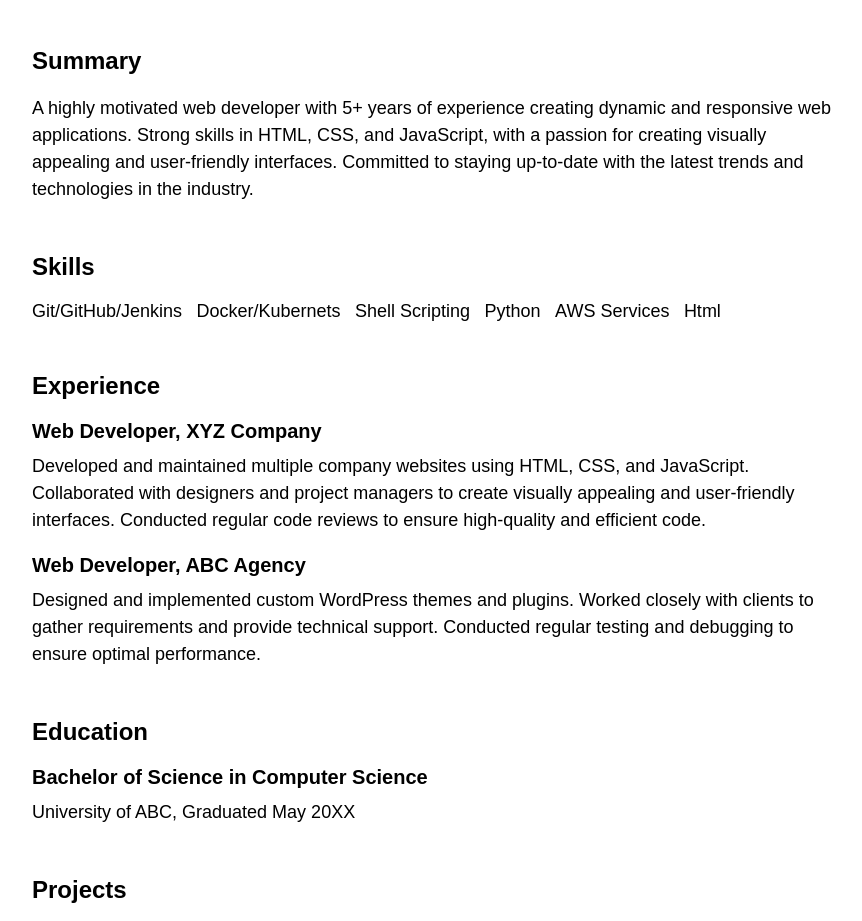
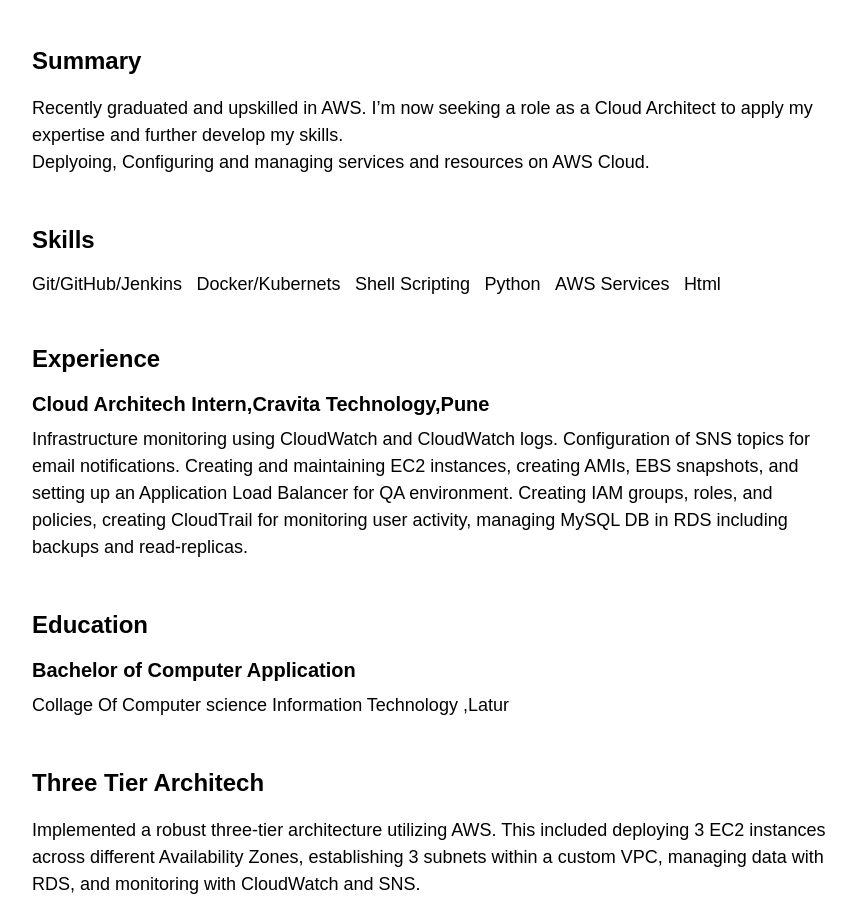
Before and after one commit to Prasadk1618/host-resume-ec2, a plain HTML site: page index.html in a window 1280 px wide. Shown: the part 122-1043 px from the top of the page, without its empty margins (208-1070 px from the left). Drawn offline with Linux system fonts and the light colour scheme.

Commit message:
Final Change..!

```diff
--- a/index.html
+++ b/index.html
@@ -7,12 +7,14 @@
 <body>
 	<div class="container">
 		<header>
-			<h1>Prasad B kale-Patil</h1>
-			<p>AWS DevOps linux</p>
+			<h1>Prasad kale</h1>
+			<p>AWS DevOps</p>
 		</header>
 		<section>
 			<h2>Summary</h2>
-			<p>A highly motivated web developer with 5+ years of experience creating dynamic and responsive web applications. Strong skills in HTML, CSS, and JavaScript, with a passion for creating visually appealing and user-friendly interfaces. Committed to staying up-to-date with the latest trends and technologies in the industry.</p>
+			<p>Recently graduated and upskilled in AWS. I’m now seeking a role as a Cloud Architect to apply
+				my expertise and further develop my skills.</p>
+			<p>Deplyoing, Configuring and managing services and resources on AWS Cloud. </p>
 		</section>
 		<section>
 			<h2>Skills</h2>
@@ -27,19 +29,25 @@
 		</section>
 		<section>
 			<h2>Experience</h2>
-			<h3>Web Developer, XYZ Company</h3>
-			<p>Developed and maintained multiple company websites using HTML, CSS, and JavaScript. Collaborated with designers and project managers to create visually appealing and user-friendly interfaces. Conducted regular code reviews to ensure high-quality and efficient code. </p>
-			<h3>Web Developer, ABC Agency</h3>
-			<p>Designed and implemented custom WordPress themes and plugins. Worked closely with clients to gather requirements and provide technical support. Conducted regular testing and debugging to ensure optimal performance.</p>
+			<h3>Cloud Architech Intern,Cravita Technology,Pune</h3>
+			<p>Infrastructure monitoring using CloudWatch and CloudWatch logs.
+				Configuration of SNS topics for email notifications.
+				Creating and maintaining EC2 instances, creating AMIs, EBS snapshots,
+				and setting up an Application Load Balancer for QA environment.
+				Creating IAM groups, roles, and policies, creating CloudTrail for
+				monitoring user activity, managing MySQL DB in RDS including backups
+				and read-replicas. </p>
+
+
 		</section>
 		<section>
 			<h2>Education</h2>
-			<h3>Bachelor of Science in Computer Science</h3>
-			<p>University of ABC, Graduated May 20XX</p>
+			<h3>Bachelor of Computer Application</h3>
+			<p>Collage Of Computer science Information Technology ,Latur</p>
 		</section>
 		<section id="projects">
-			<h2>Projects</h2>
-			<p>Some text about your projects...</p>
+			<h2>Three Tier Architech</h2>
+			<p> Implemented a robust three-tier architecture utilizing AWS. This included deploying 3 EC2 instances across different Availability Zones, establishing 3 subnets within a custom VPC, managing data with RDS, and monitoring with CloudWatch and SNS.</p>
 		</section>
 	</div>
 </body>
```
